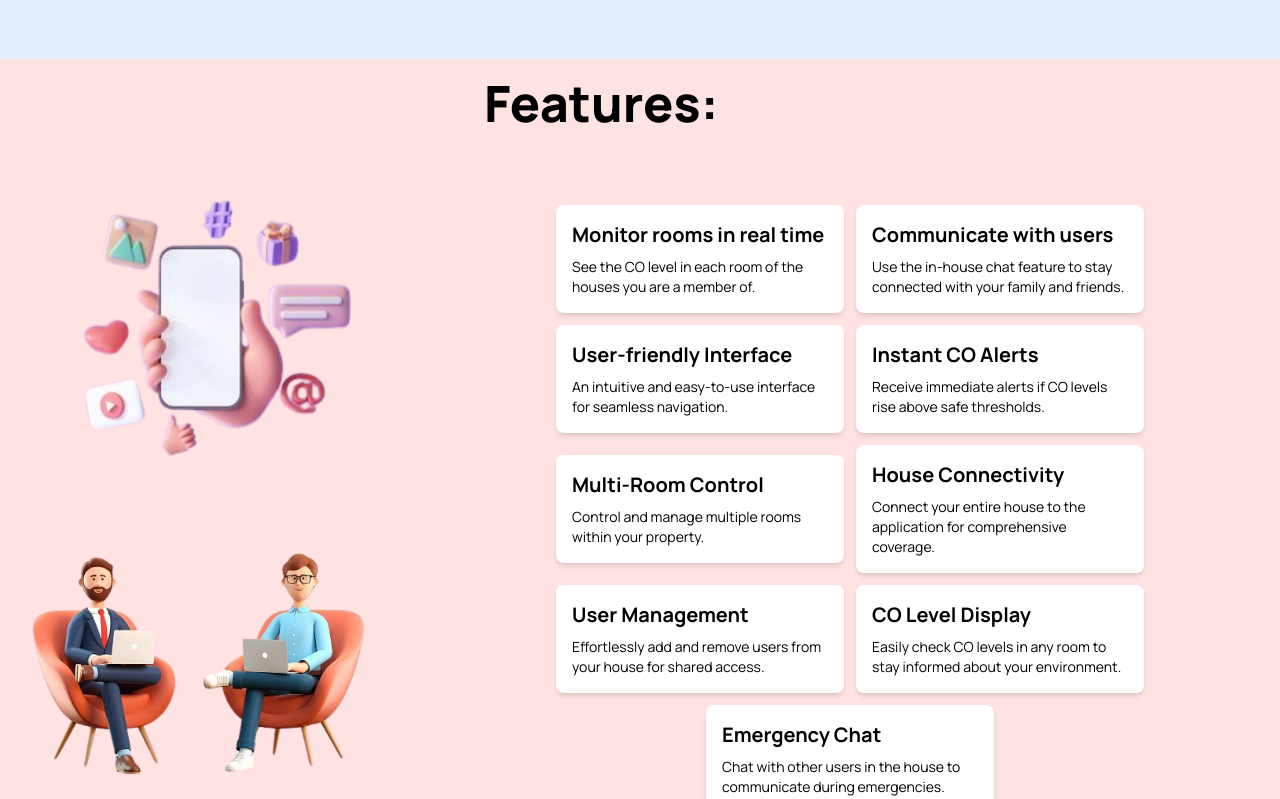
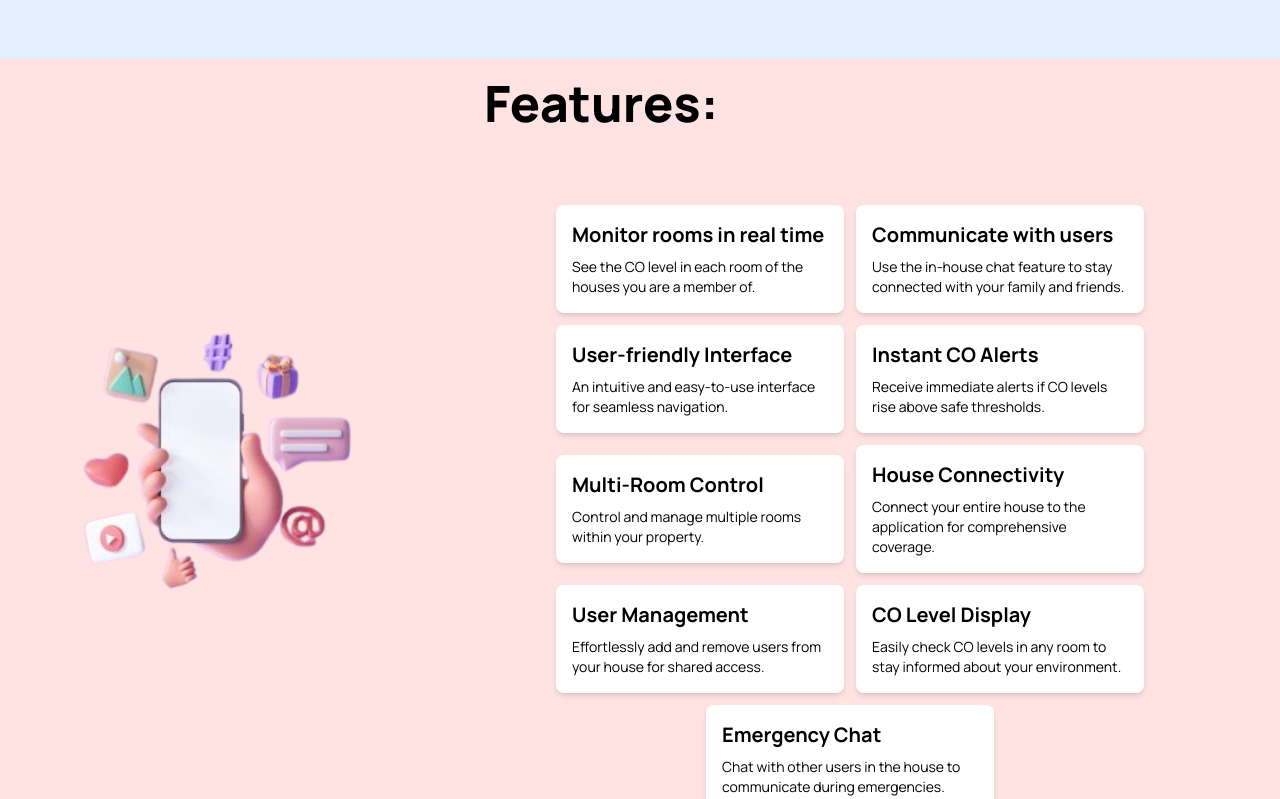
Before and after one commit to Husain-Zreik/Fatal-Breath, a Next.js app in the folder fatal_breath_website/: page / in a window 1280 px wide. Shown: the part 1941-2740 px from the top of the page. Built offline with nearby package versions, Linux system fonts and the light colour scheme.

Commit message:
Website <> added the on hover on the baoxes

```diff
--- a/fatal_breath_website/components/Features.tsx
+++ b/fatal_breath_website/components/Features.tsx
@@ -3,20 +3,19 @@ import Image from "next/image";
 
 const Features = () => {
     return (
-        <div className="bg-[#FFE3E3] md:h-screen" id="Features">
+        <div className="bg-[#FFE3E3] md:h-screen">
             <div className="hero h-full flex flex-col justify-center items-center">
-                <div>
                 <Image src="/icons.png" alt="alert" width={400} height={400} className="object-contain" />
-                <Image src="/devs.png" alt="alert" width={400} height={400} className="object-contain" />
-
-                </div>
 
                 <div className="flex-1 padding-x">
                     <h1 className="hero__title mb-16">Features:</h1>
 
                     <div className="flex flex-wrap justify-center sm:items-center gap-3 mb-10">
                         {features.map((feature, index) => (
-                            <div key={index} className="bg-white rounded-lg shadow-md p-4 w-72">
+                            <div
+                                key={index}
+                                className="bg-white rounded-lg shadow-md p-4 w-72 transform hover:scale-105 transition-transform cursor-pointer"
+                            >
                                 <h2 className="text-xl font-bold mb-2">{feature.title}</h2>
                                 <p className="text-sm">{feature.description}</p>
                             </div>
```
